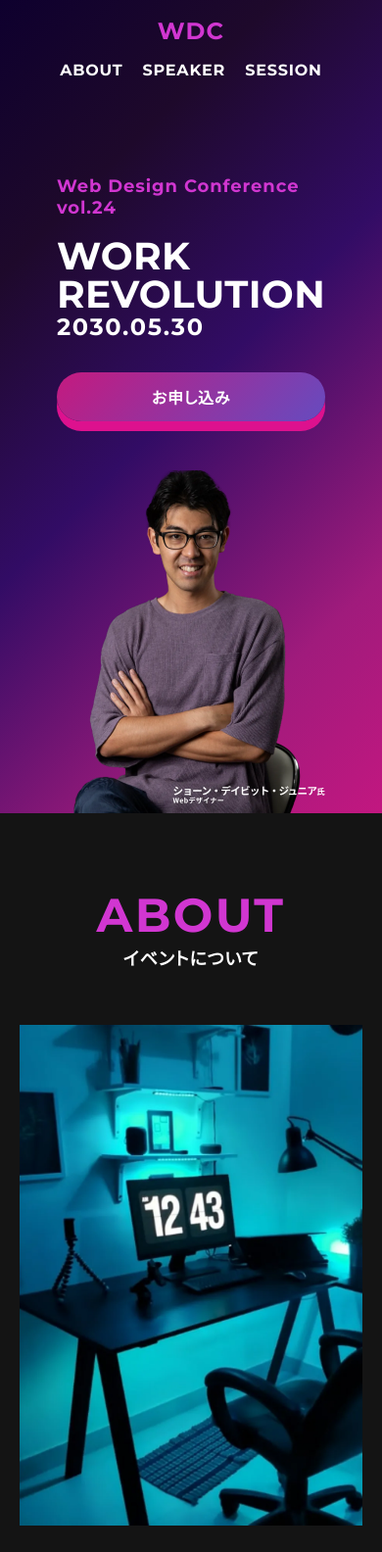
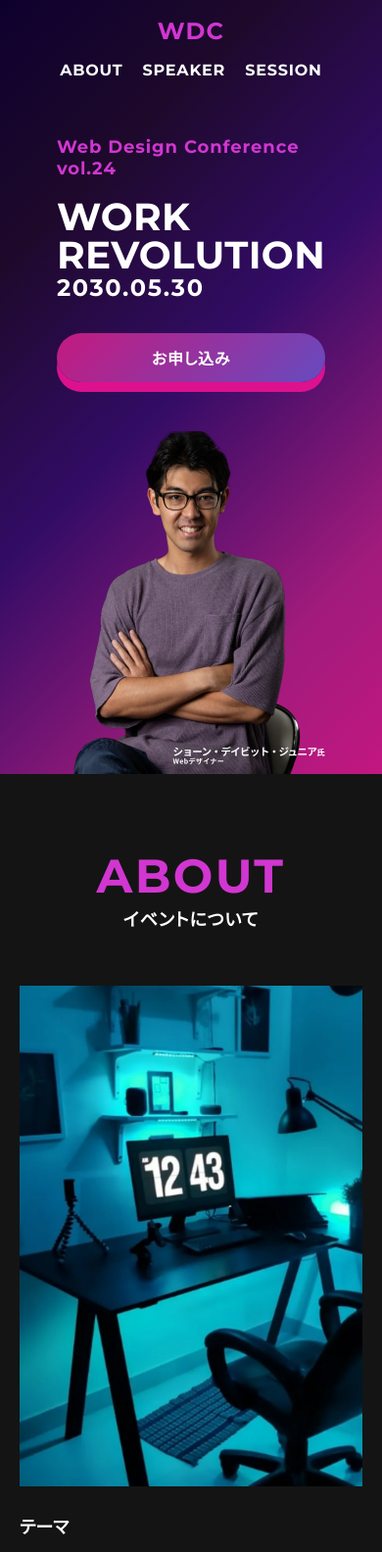
Before and after one commit to nekonosimobedes/ns__0004, a plain HTML site: page index.html in a window 390 px wide. Shown: the top 1584 px of the page at 98% size. Drawn offline with nearby package versions, Linux system fonts and the light colour scheme.

Commit message:
Update style.css

```diff
--- a/css/style.css
+++ b/css/style.css
@@ -245,7 +245,7 @@ fv
 @media screen and (max-width: 768px) {
   .fv__left {
     position: static;
-    margin-top: 180px;
+    margin-top: 140px;
     margin-inline: auto;
   }
 }
@@ -342,6 +342,11 @@ about
 ===============================*/
 .about {
   background: #141414;
+}
+@media screen and (max-width: 768px) {
+  .about {
+    padding: 80px 0 100px;
+  }
 }
 
 .about__wrapper {
```
